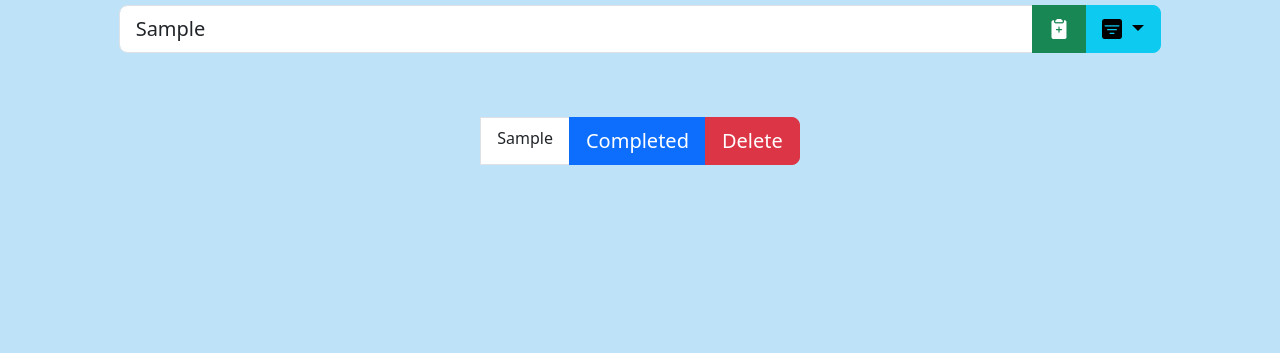
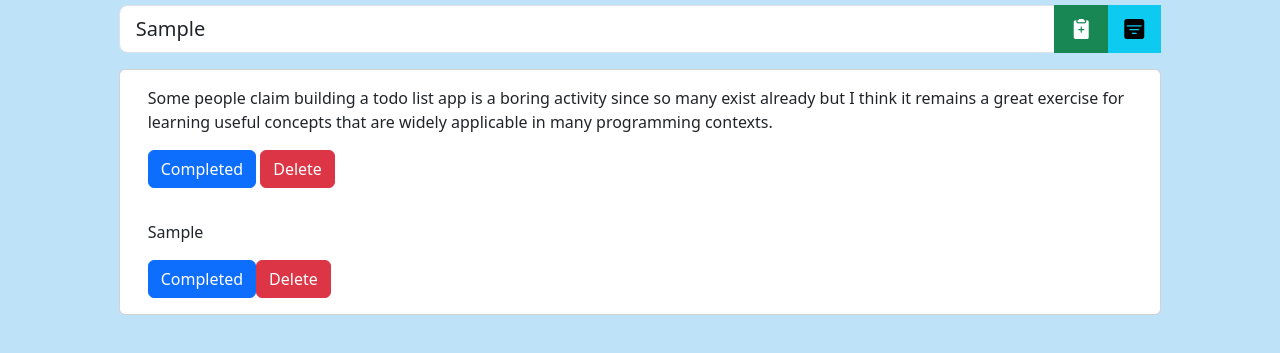
Before and after one commit to ViNu-23/Todo-List-using-JS, a plain HTML site: page index.html in a window 1280 px wide. Both pictures are taken after typing "Sample" into the empty fields and a click on the button 1059 px from the left and 128 px from the top of the page. Shown: the part 99-452 px from the top of the page. Drawn offline with nearby package versions, Linux system fonts and the light colour scheme.

Commit message:
ui fix and rendering

```diff
--- a/app.js
+++ b/app.js
@@ -1,68 +1,63 @@
 const todoInput = document.querySelector("#task-input");
 const todoButton = document.querySelector("#task-submit");
-const todoList = document.querySelector(".task-list");
+const todoList = document.querySelector(".card");
 
 todoButton.addEventListener("click", addTodo);
 
-
+//null validation
 function addTodo(e) {
-  if((todoInput.value)==0){
-    alert('Enter Task')
-  }else{
-    addTodo2(e)
+  if (todoInput.value == 0) {
+    alert("Enter Task");
+  } else {
+    goodToGo(e);
   }
 }
 
-function addTodo2(e) {
-  //created li list
+function goodToGo(e) {
+  const mainDiv = document.createElement("div");
+  mainDiv.className = "card-body";
+  todoList.appendChild(mainDiv);
 
-  const divList = document.createElement("div");
-  divList.className = "input-group input-group-lg";
+  const paraElement = document.createElement("p");
+  paraElement.className = "card-text";
+  paraElement.appendChild(document.createTextNode(todoInput.value));
+  paraElement.value = "";
+  mainDiv.appendChild(paraElement);
 
-
-
-  const todoLi = document.createElement("li");
-  todoLi.className = " list-group-item";
-  todoLi.appendChild(document.createTextNode(todoInput.value));
-  todoLi.value = "";
-  divList.appendChild(todoLi);
-
-  //creating task-complete button
+  //task complete button rendering
   const completeBtn = document.createElement("button");
   completeBtn.className = "btn btn-primary";
   completeBtn.innerHTML = `Completed`;
-  divList.appendChild(completeBtn);
+  mainDiv.appendChild(completeBtn);
 
-  //creating task-remove button
+  //task remove button rendering
   const trashBtn = document.createElement("button");
   trashBtn.className = "btn btn-danger";
   trashBtn.innerHTML = `Delete`;
-  divList.appendChild(trashBtn);
+  mainDiv.appendChild(trashBtn);
 
-
-  todoList.appendChild(divList);
   e.preventDefault();
 }
 
 //remove task from task list
-const removeTask = document.querySelector(".task-list");
-removeTask.addEventListener("click", remTask);
+// const removeTask = document.querySelector(".task-list");
+// removeTask.addEventListener("click", remTask);
 
-function remTask(e) {
-  const items = e.target;
-  if (items.className === "btn btn-danger") {
-    const todo = items.parentElement;
-    todo.classList.add("fall");
-    todo.addEventListener("transitionend", function () {
-      todo.remove();
-    });
-    //task completed effect
-  }
-  if (items.className === "btn btn-primary") {
-    const todo = items.parentElement;
-    todo.classList.toggle("completed");
-    result = todoInput.value;
-  }
+// function remTask(e) {
+//   const items = e.target;
+//   if (items.className === "btn btn-danger") {
+//     const todo = items.parentElement;
+//     todo.classList.add("fall");
+//     todo.addEventListener("transitionend", function () {
+//       todo.remove();
+//     });
+//     //task completed effect
+//   }
+//   if (items.className === "btn btn-primary") {
+//     const todo = items.parentElement;
+//     todo.classList.toggle("completed");
+//     result = todoInput.value;
+//   }
 
-  e.preventDefault();
-}
+//   e.preventDefault();
+// }
--- a/index.html
+++ b/index.html
@@ -1,4 +1,3 @@
-<!DOCTYPE html>
 <html lang="en">
   <head>
     <meta charset="UTF-8" />
@@ -22,6 +21,7 @@
       href="https://cdn.jsdelivr.net/npm/bootstrap-icons@1.11.1/font/bootstrap-icons.css"
     />
   </head>
+
   <body class="main">
     <div class="container-sm col-12 col-md-10">
       <h1>Create your Todo-List</h1>
@@ -40,7 +40,7 @@
             <i class="bi bi-clipboard2-plus-fill"></i>
           </button>
           <button
-            class="btn btn-info dropdown-toggle"
+            class="btn btn-info"
             type="button"
             data-bs-toggle="dropdown"
             aria-expanded="false"
@@ -54,14 +54,21 @@
           </ul>
         </div>
       </form>
-      <div class="input-group input-group-lg  list">
-      <ol class=" list-group task-list list-group-numbered" type="1">
-
-      </ol>
+      <div class="container">
+        <div class="row">
+          <div class="card">
+            <div class="card-body">
+              <p class="card-text">
+                Some people claim building a todo list app is a boring activity since so many exist already but I think it remains a great exercise for learning useful concepts that are widely applicable in many programming contexts.
+              </p>
+              <button class="btn btn-primary">Completed</button>
+              <button class="btn btn-danger">Delete</button>
+            </div>
+          </div>
+        </div>
       </div>
     </div>
+  </body>
 
-
-    <script src="app.js"></script>
-  </body>
+  <script src="app.js"></script>
 </html>
--- a/style.css
+++ b/style.css
@@ -21,10 +21,9 @@ h1{
 
 .list{
    padding-top: 4rem;
-   /* align-items: center; */
    justify-content: center;
 }
 li{
     text-transform:capitalize;
-
+    p
 }
```
